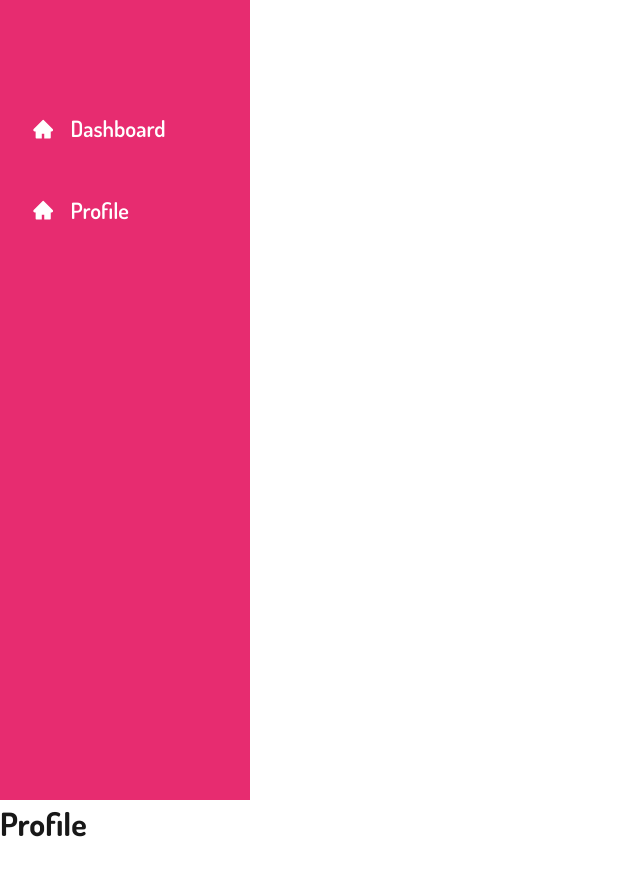
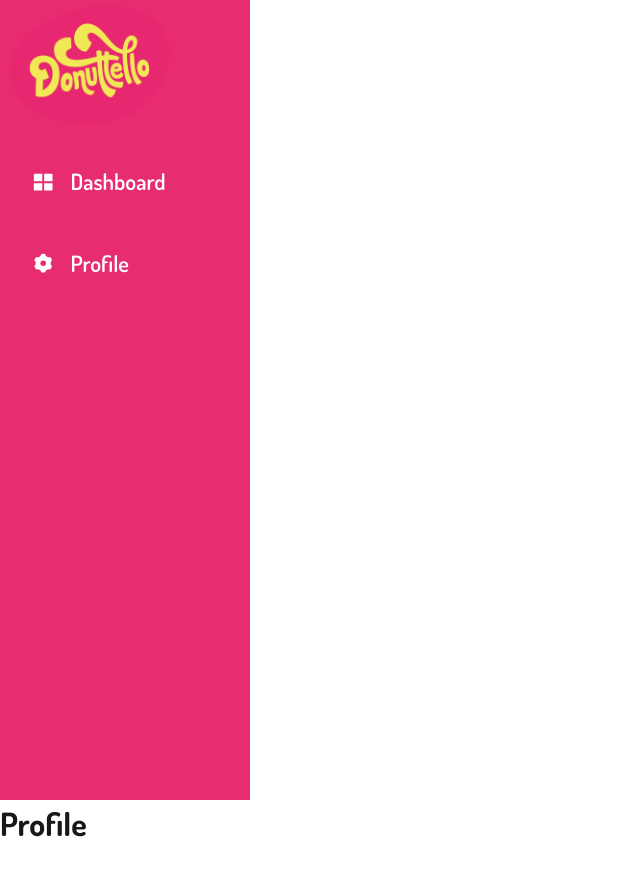
Before and after one commit to AlejandroDeWolf/donut-configurator-admin, a React (Vite) app: page /profile in a window 1280 px wide. Shown: the top 876 px of the page, without its empty margins (0-640 px from the left). Built offline with nearby package versions, Linux system fonts and the light colour scheme.

Commit message:
feat: add logo to sidebar on desktop and adjust stylesheet accordingly

```diff
--- a/src/components/Sidebar.jsx
+++ b/src/components/Sidebar.jsx
@@ -1,8 +1,8 @@
 import React, { useState } from 'react'
 import { Link } from 'react-router-dom'
-import * as FaIcons from 'react-icons/fa'
-import * as AiIcons from 'react-icons/ai'
 import { IconContext } from 'react-icons'
+import { RiMenuFill, RiCloseFill, RiLayoutGridFill, RiSettings3Fill } from 'react-icons/ri'
+import logo from '/assets/images/logo.png';
 
 const Sidebar = () => {
     const [sidebar, setSidebar] = useState(false)
@@ -13,26 +13,30 @@ const Sidebar = () => {
         <IconContext.Provider value={{ color: "undefined" }}>
             <div className='navigation'>
                 <Link to='#' className='menu-bars'>
-                    <FaIcons.FaBars onClick={showSidebar} />
+                    <RiMenuFill onClick={showSidebar} />
                 </Link>
             </div>
 
             <nav className={sidebar ? 'nav-menu active' : 'nav-menu'}>
+                <div className="logo">
+                    <img src={logo} alt="logo" />
+                </div>
+
                 <ul className='nav-menu-items' onClick={showSidebar}>
                     <li className='navbar-toggle'>
                         <Link to='#' className='menu-bars menu__bars--close'>
-                            <AiIcons.AiOutlineClose />
+                            <RiCloseFill />
                         </Link>
                     </li>
                     <li className='nav-text'>
                         <Link to='/dashboard'>
-                            <AiIcons.AiFillHome />
+                            <RiLayoutGridFill />
                             <span>Dashboard</span>
                         </Link>
                     </li>
                     <li className='nav-text'>
                         <Link to='/profile'>
-                            <AiIcons.AiFillHome />
+                            <RiSettings3Fill />
                             <span>Profile</span>
                         </Link>
                     </li>
--- a/src/sass/components/sidebar.scss
+++ b/src/sass/components/sidebar.scss
@@ -13,7 +13,7 @@
 }
 
 .menu-bars {
-  margin-left: 2rem;
+  margin-left: 24px;
   font-size: 2rem;
   background: none;
   color: #fff;
@@ -41,11 +41,17 @@
     position: relative;
     left: 0;
   }
+
+  .logo {
+    width: 70%;
+
+    @media screen and (max-width: 768px) {
+      display: none;
     }
 
-.nav-menu.active {
-  left: 0;
-  transition: 450ms;
+    img {
+      width: 100%;
+    }
   }
 
   .nav-text {
@@ -89,5 +95,15 @@
       display: flex;
       justify-content: flex-start;
       align-items: center;
+
+      @media screen and (min-width: 768px) {
+        display: none;
       }
     }
+  }
+}
+
+.nav-menu.active {
+  left: 0;
+  transition: 450ms;
+}
```
Lines whose indentation alone changed are shown as unchanged.
